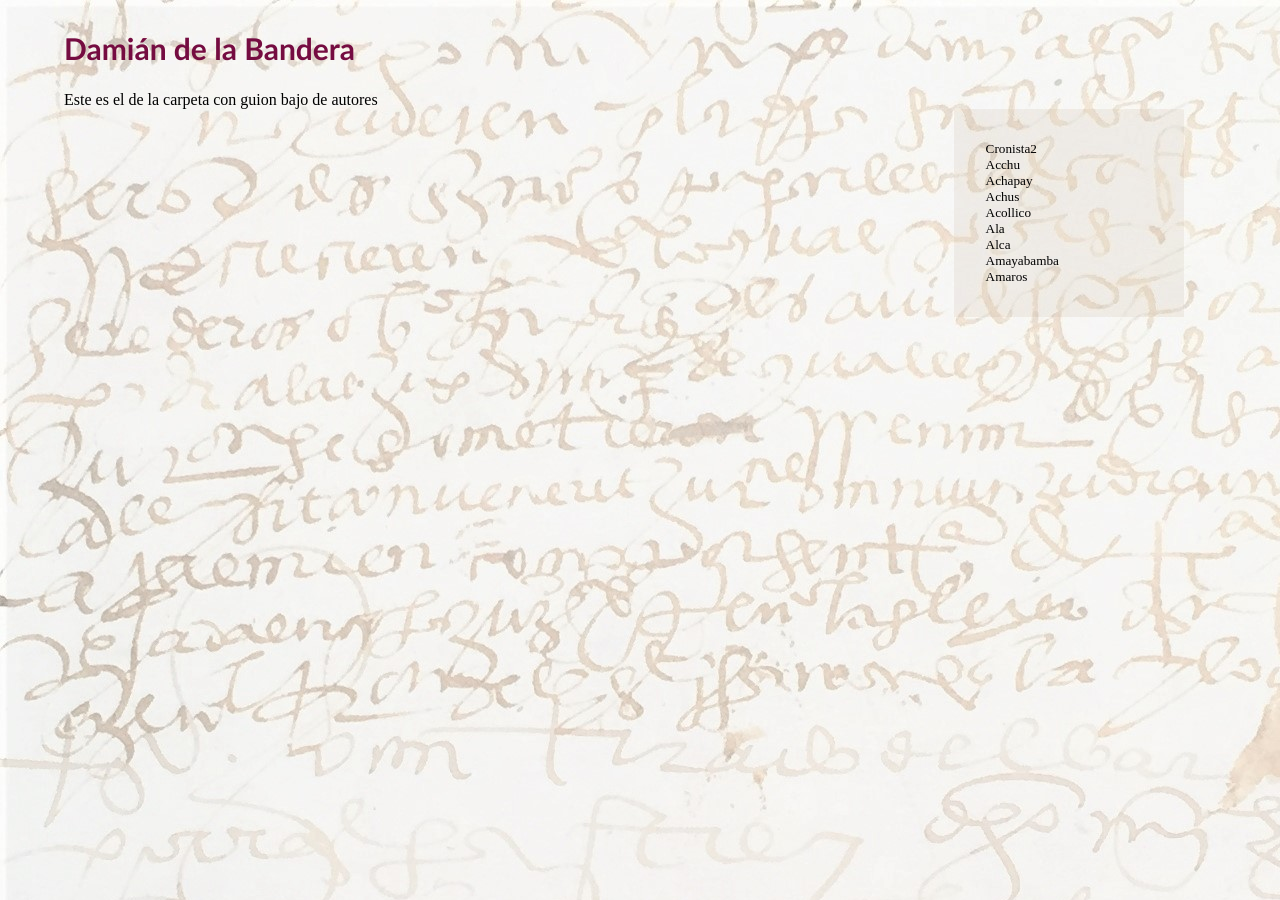
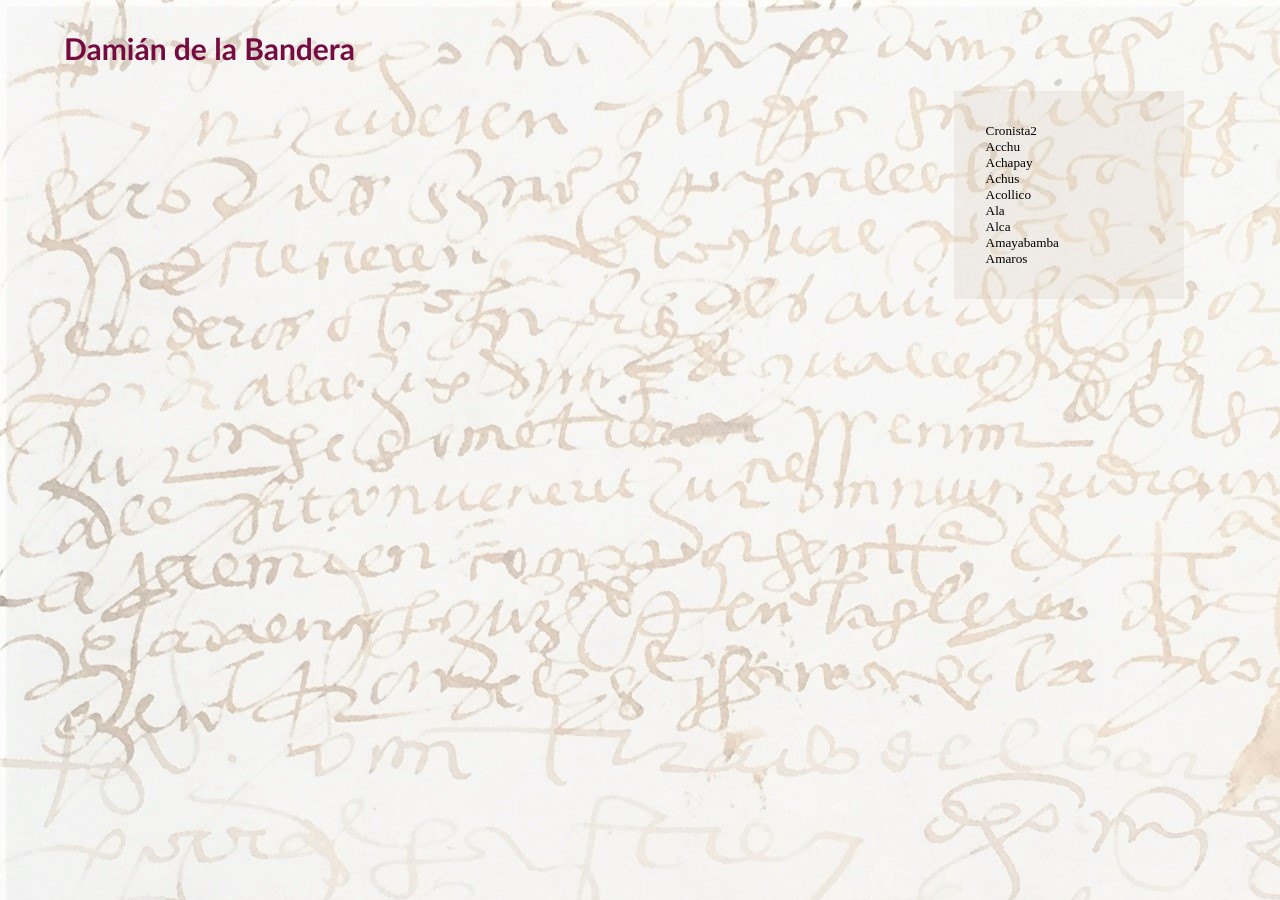
Before and after one commit to glosascroniquenses/glosascroniquenses.github.io, a Jekyll site: the page built from _autores/cronista2.html, in a window 1280 px wide. Built offline with Jekyll 4.4.1, drawn with Linux system fonts in a browser that asks for light colours.

Commit message:
Update cronista2.html

```diff
--- a/_autores/cronista2.html
+++ b/_autores/cronista2.html
@@ -2,5 +2,3 @@
 title: Damián de la Bandera
 data: cronista2
 ---
-
-Este es el de la carpeta con guion bajo de autores
```
